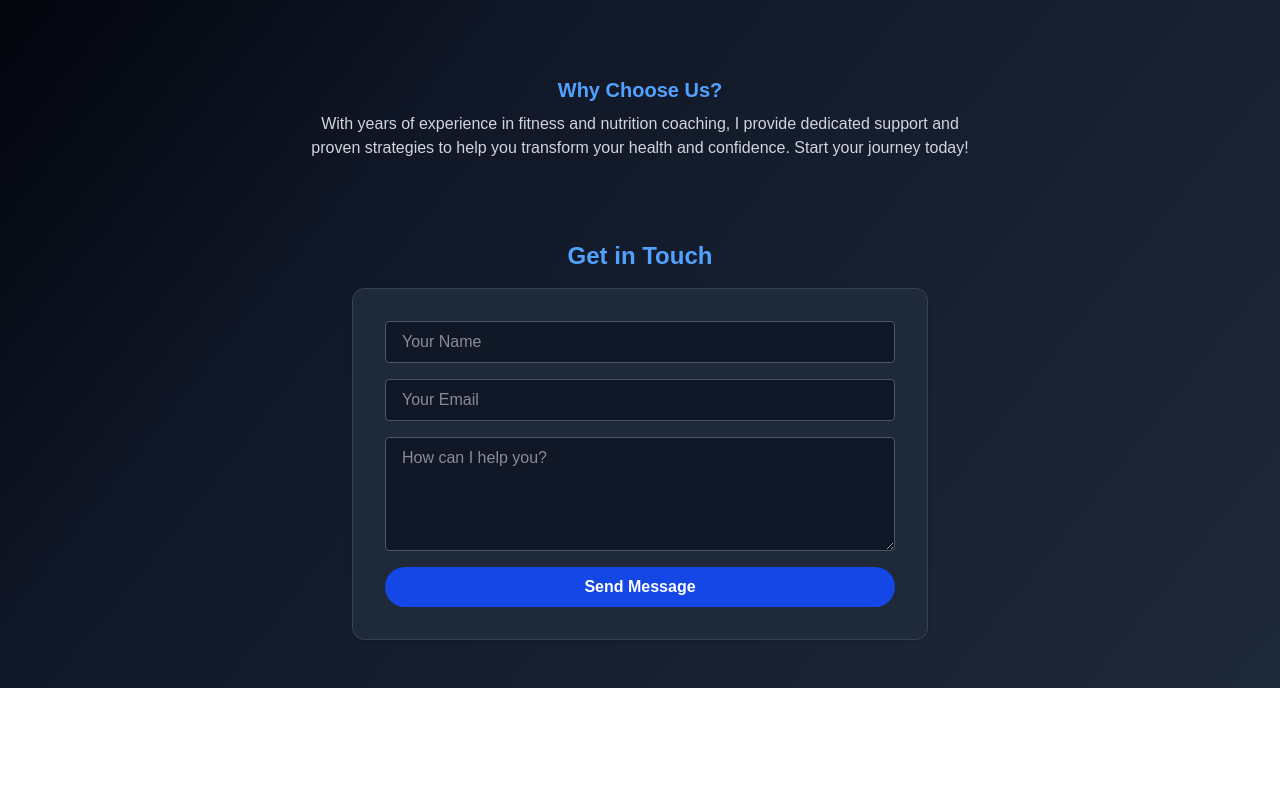
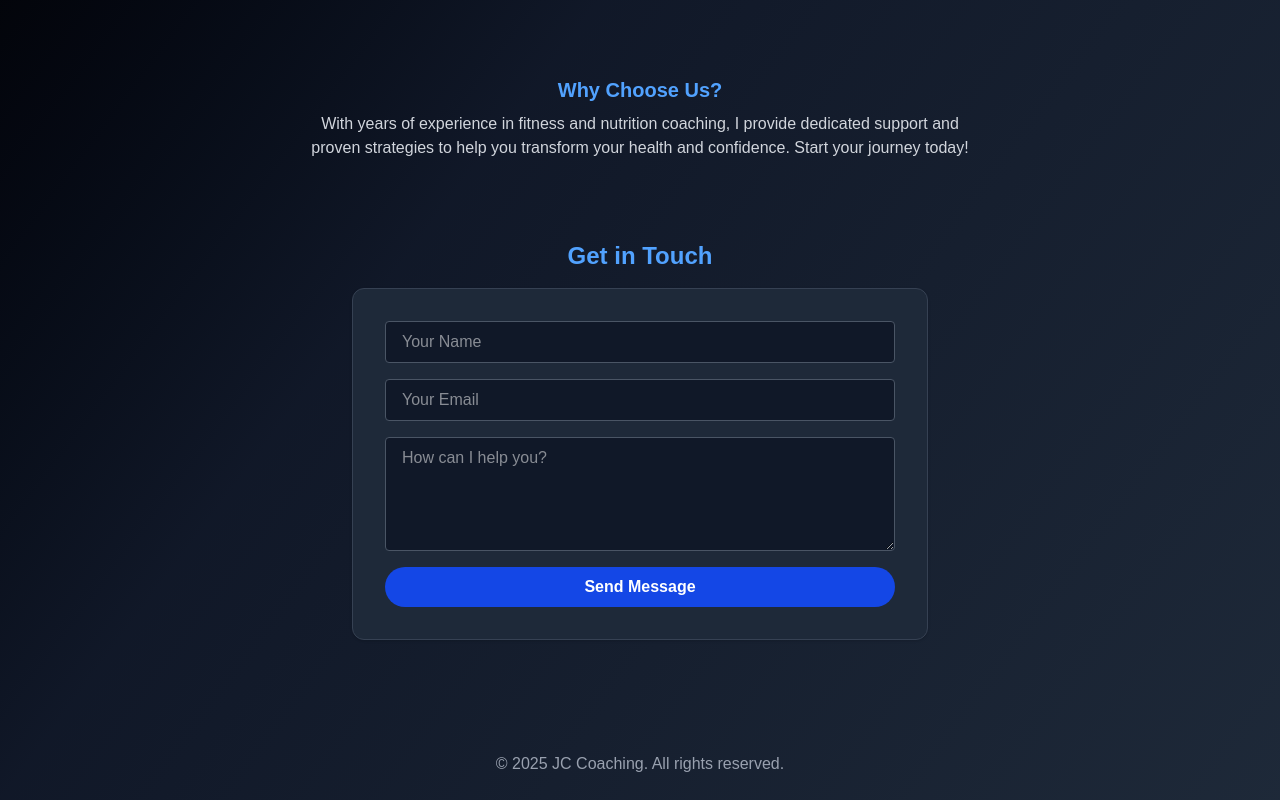
Before and after one commit to jacam666/coaching-website, a Next.js app: page / in a window 1280 px wide. Shown: the part 910-1710 px from the top of the page. Before the commit the page ends 1598 px from the top, so only its background shows below. Built offline with nearby package versions, Linux system fonts and the light colour scheme.

Commit message:
created and added footer component to home and about page

```diff
--- a/src/app/about/page.tsx
+++ b/src/app/about/page.tsx
@@ -1,6 +1,7 @@
 import Image from "next/image";
 import Header from "../components/Header";
 import Container from "../components/Container";
+import Footer from "../components/Footer";
 
 export default function About() {
     return (
@@ -51,21 +52,21 @@ export default function About() {
                         <div className="grid grid-cols-1 lg:grid-cols-3 gap-6">
                             <Image
                                 src="/images/coaching-image-4.jpg"
-                                alt="Coach working with client"
+                                alt="Stage Image"
                                 width={600}
                                 height={400}
                                 className="w-full h-auto rounded-lg object-cover border-2 border-blue-700 shadow-lg"
                             />
                             <Image
                                 src="/images/coaching-image-5.jpg"
-                                alt="Coach working with client"
+                                alt="Bench press competition"
                                 width={600}
                                 height={400}
                                 className="w-full h-auto rounded-lg object-cover border-2 border-blue-700 shadow-lg"
                             />
                             <Image
                                 src="/images/coaching-image-6.jpg"
-                                alt="Coach working with client"
+                                alt="Coach in gym"
                                 width={600}
                                 height={400}
                                 className="w-full h-auto rounded-lg object-cover border-2 border-blue-700 shadow-lg"
@@ -82,6 +83,7 @@ export default function About() {
                     </div>
                 </Container>
             </section>
+            <Footer />
         </main>
     );
 }
--- /dev/null
+++ b/src/app/components/Footer.tsx
@@ -0,0 +1,12 @@
+export default function Footer() {
+    return (
+        <footer className=" text-gray-400 py-6 mt-10 ">
+            <div className="w-full max-w-5xl mx-auto px-4 text-center">
+                <p>&copy; {new Date().getFullYear()} JC Coaching. All rights reserved.</p>
+                {/* <p className="mt-2">
+                    <a href="/privacy" className="hover:text-white">Privacy Policy</a> | <a href="/terms" className="hover:text-white">Terms of Service</a>
+                </p> */}
+            </div>
+        </footer>
+    );
+}
--- a/src/app/page.tsx
+++ b/src/app/page.tsx
@@ -1,5 +1,6 @@
 import Image from "next/image";
 import Link from "next/link";
+import Footer from "./components/Footer";
 
 export default function Home() {
   return (
@@ -88,6 +89,7 @@ export default function Home() {
           </button>
         </form>
       </section>
+      <Footer />
     </main>
   );
 }
```
